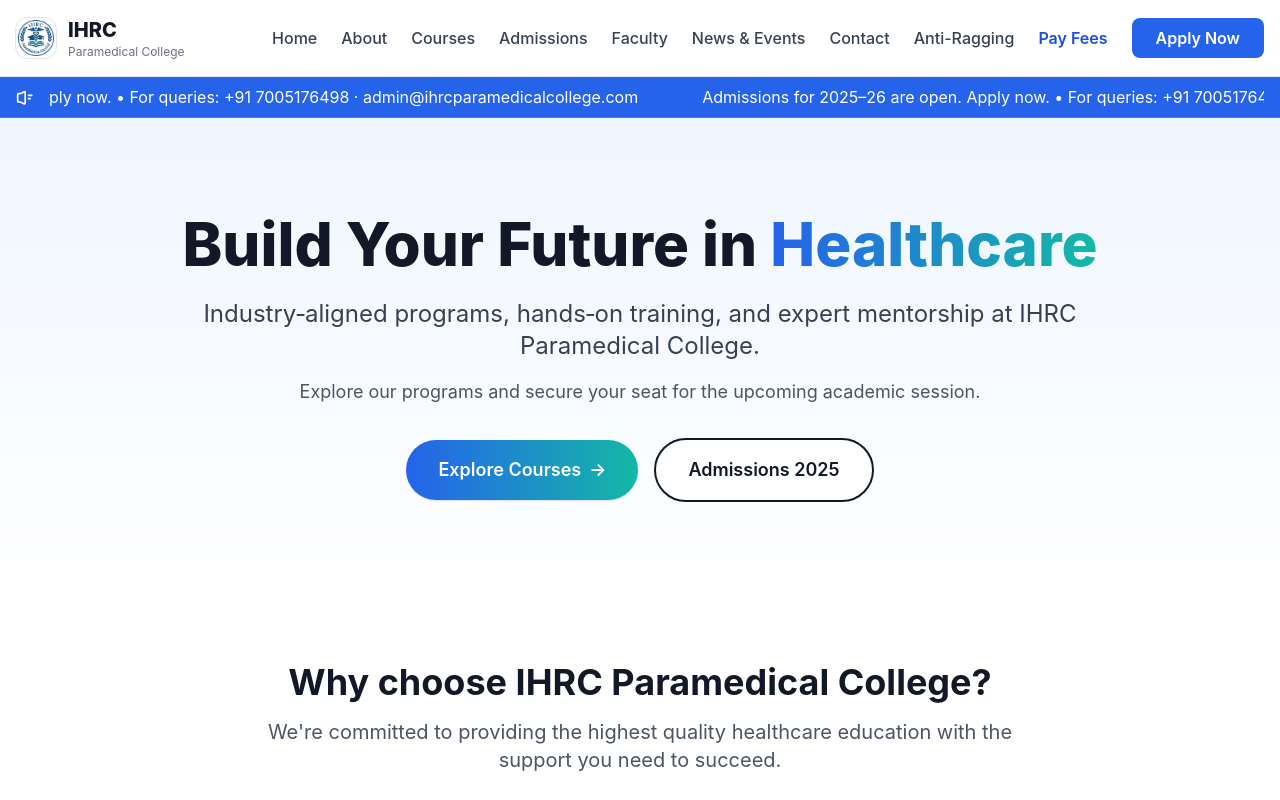
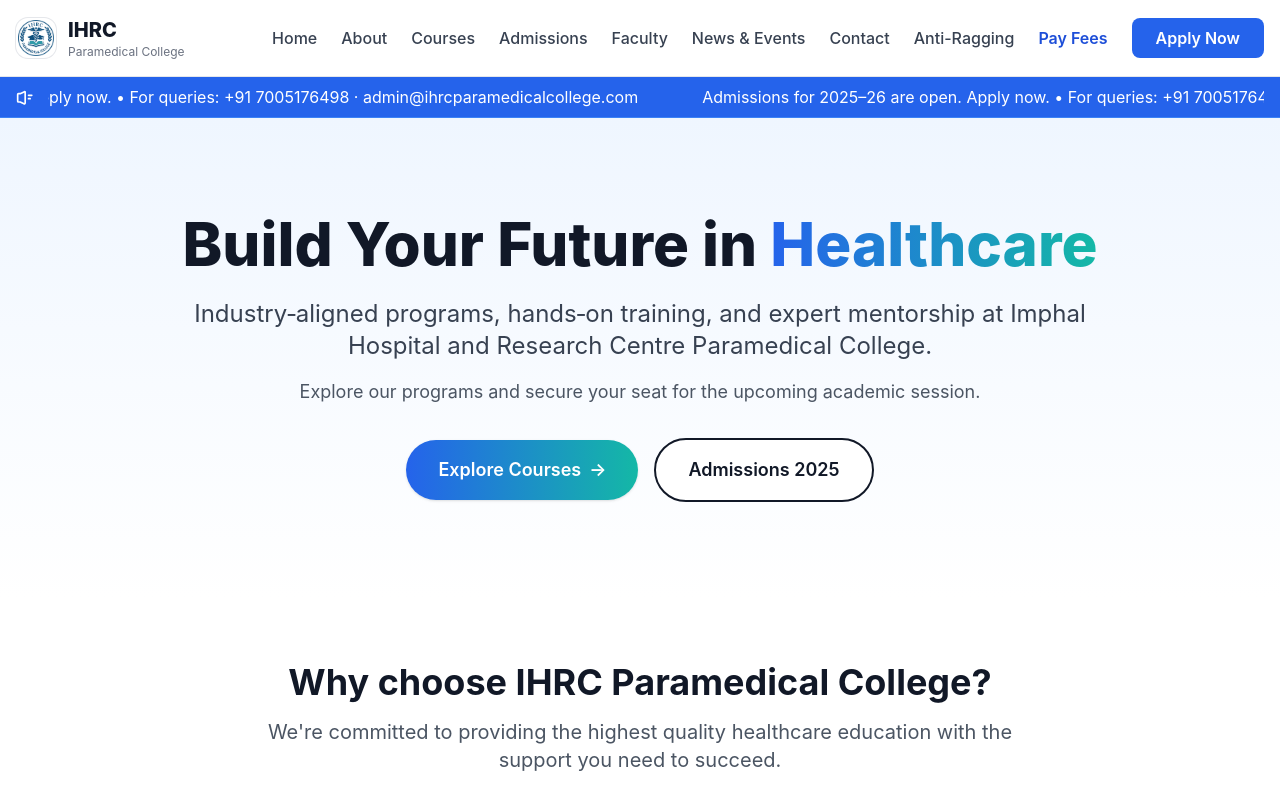
Before and after one commit to javedmehedi-byte/final-website, a Next.js app: page / in a window 1280 px wide. Shown: the top 800 px of the page. Built offline with nearby package versions, Linux system fonts and the light colour scheme.

Commit message:
chore(home): update hero tagline to full college name

```diff
--- a/components/Hero.tsx
+++ b/components/Hero.tsx
@@ -6,7 +6,7 @@
           Build Your Future in <span className="bg-gradient-to-r from-blue-600 to-teal-500 bg-clip-text text-transparent">Healthcare</span>
         </h1>
         <p className="text-xl md:text-2xl mb-4 text-gray-700 max-w-4xl mx-auto leading-relaxed">
-          Industry‑aligned programs, hands‑on training, and expert mentorship at IHRC Paramedical College.
+          Industry‑aligned programs, hands‑on training, and expert mentorship at Imphal Hospital and Research Centre Paramedical College.
         </p>
         <p className="text-lg mb-8 text-gray-600 max-w-3xl mx-auto">
           Explore our programs and secure your seat for the upcoming academic session.
```
